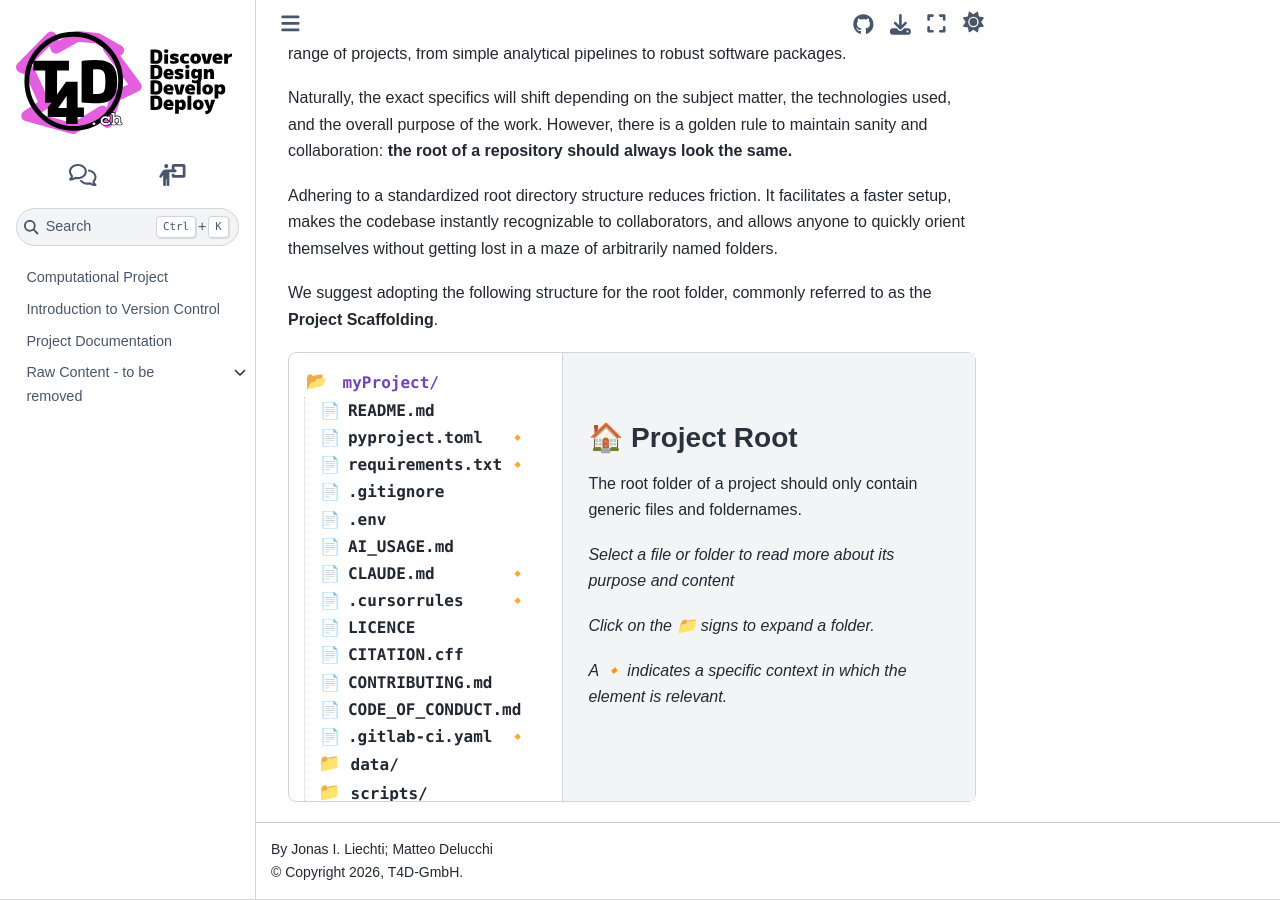
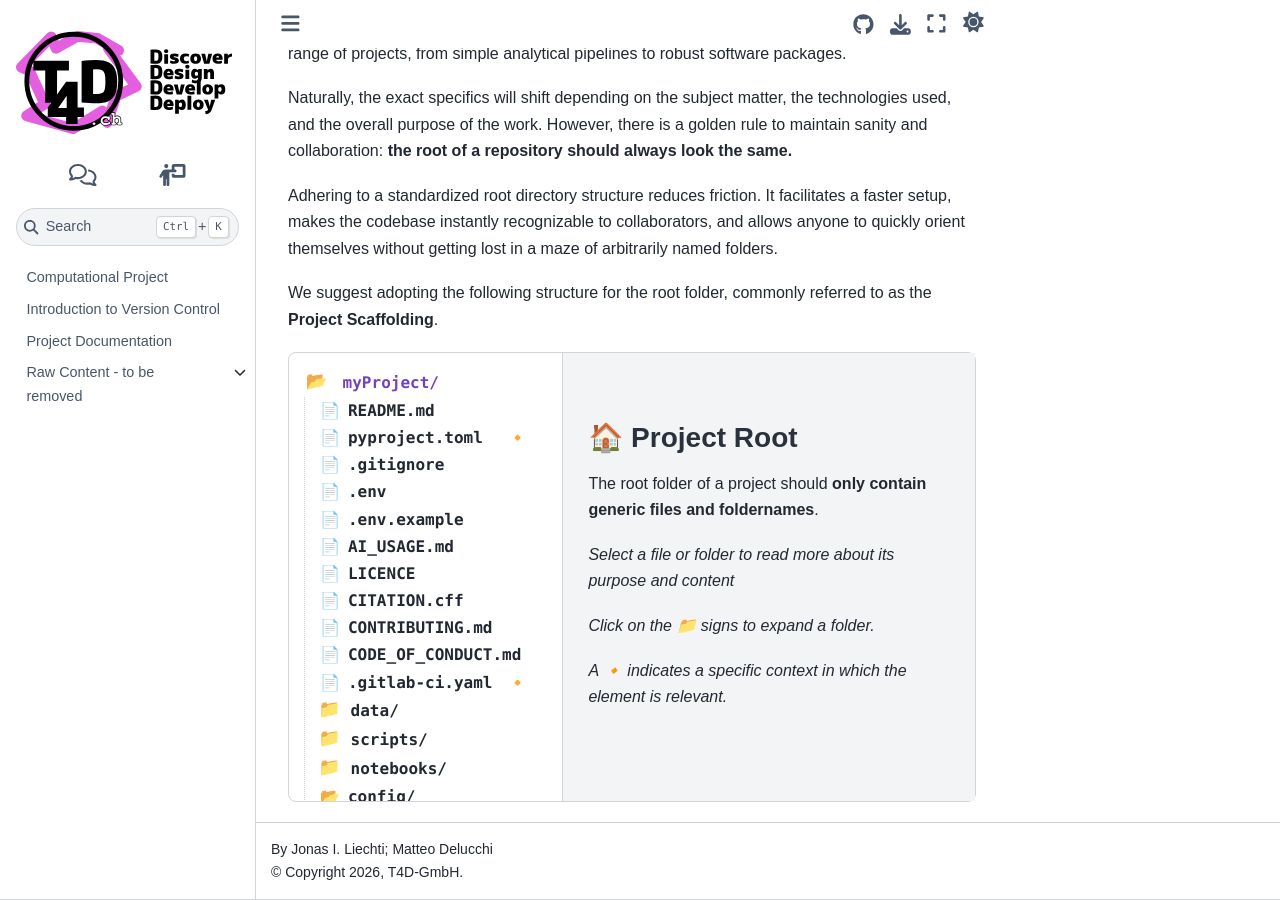
Before and after one commit to t4d-gmbh/researchSoftwareEngineering, a Sphinx documentation site: the page built from source/content/computationalProject/projectScaffolding.md, in a window 1280 px wide and 900 px high, scrolled down 147 px. Built offline with Sphinx 7.4.7 and the Sphinx Book theme 1.1.4, drawn with Linux system fonts in a browser that asks for light colours; some web fonts are replaced; the version number could not be read and is left out.

```diff
--- a/source/content/_static/projectScaffoldingStyle.html
+++ b/source/content/_static/projectScaffoldingStyle.html
@@ -8,7 +8,7 @@
     display: flex;
     border: 1px solid var(--pst-color-border);
     border-radius: 8px;
-    height: 40vh;
+    height: 50vh;
     min-height: 450px;
     margin-bottom: 20px;
     background-color: var(--pst-color-background);
@@ -39,9 +39,9 @@
 #radio-root:checked ~ .scaffold-split #desc-root,
 #radio-readme:checked ~ .scaffold-split #desc-readme,
 #radio-pyproj:checked ~ .scaffold-split #desc-pyproj,
-#radio-reqs:checked ~ .scaffold-split #desc-reqs,
 #radio-git:checked ~ .scaffold-split #desc-git,
 #radio-env:checked ~ .scaffold-split #desc-env,
+#radio-env-example:checked ~ .scaffold-split #desc-env-example,
 #radio-ai:checked ~ .scaffold-split #desc-ai,
 #radio-license:checked ~ .scaffold-split #desc-license,
 #radio-citation:checked ~ .scaffold-split #desc-citation,
@@ -63,21 +63,19 @@
 #radio-mypkg:checked ~ .scaffold-split #desc-mypkg,
 #radio-results:checked ~ .scaffold-split #desc-results,
 #radio-tests:checked ~ .scaffold-split #desc-tests,
+#radio-tests-unit:checked ~ .scaffold-split #desc-tests-unit,
+#radio-tests-integration:checked ~ .scaffold-split #desc-tests-integration,
+#radio-tests-file:checked ~ .scaffold-split #desc-tests-file,
 #radio-examples:checked ~ .scaffold-split #desc-examples,
 #radio-docs:checked ~ .scaffold-split #desc-docs,
 #radio-bench:checked ~ .scaffold-split #desc-bench,
-#radio-github-workflows:checked ~ .scaffold-split #desc-github-workflows,
-#radio-copilot-instructions:checked ~ .scaffold-split #desc-copilot-instructions,
-#radio-github-agents:checked ~ .scaffold-split #desc-github-agents,
-#radio-claude:checked ~ .scaffold-split #desc-claude,
-#radio-cursorrules:checked ~ .scaffold-split #desc-cursorrules {
+#radio-github-workflows:checked ~ .scaffold-split #desc-github-workflows {
     display: block !important;
 }
 
 #radio-root:checked ~ .scaffold-split label[for="radio-root"],
 #radio-readme:checked ~ .scaffold-split label[for="radio-readme"],
 #radio-pyproj:checked ~ .scaffold-split label[for="radio-pyproj"],
-#radio-reqs:checked ~ .scaffold-split label[for="radio-reqs"],
 #radio-git:checked ~ .scaffold-split label[for="radio-git"],
 #radio-env:checked ~ .scaffold-split label[for="radio-env"],
 #radio-ai:checked ~ .scaffold-split label[for="radio-ai"],
@@ -101,14 +99,13 @@
 #radio-mypkg:checked ~ .scaffold-split label[for="radio-mypkg"],
 #radio-results:checked ~ .scaffold-split label[for="radio-results"],
 #radio-tests:checked ~ .scaffold-split label[for="radio-tests"],
+#radio-tests-unit:checked ~ .scaffold-split label[for="radio-tests-unit"],
+#radio-tests-integration:checked ~ .scaffold-split label[for="radio-tests-integration"],
+#radio-tests-file:checked ~ .scaffold-split label[for="radio-tests-file"],
 #radio-examples:checked ~ .scaffold-split label[for="radio-examples"],
 #radio-docs:checked ~ .scaffold-split label[for="radio-docs"],
 #radio-bench:checked ~ .scaffold-split label[for="radio-bench"],
-#radio-github-workflows:checked ~ .scaffold-split label[for="radio-github-workflows"],
-#radio-copilot-instructions:checked ~ .scaffold-split label[for="radio-copilot-instructions"],
-#radio-github-agents:checked ~ .scaffold-split label[for="radio-github-agents"],
-#radio-claude:checked ~ .scaffold-split label[for="radio-claude"],
-#radio-cursorrules:checked ~ .scaffold-split label[for="radio-cursorrules"] {
+#radio-github-workflows:checked ~ .scaffold-split label[for="radio-github-workflows"] {
     color: var(--pst-color-primary) !important;
     background-color: rgba(var(--pst-color-primary-rgb), 0.1);
     padding: 0 5px;
@@ -125,7 +122,7 @@
     text-transform: uppercase;
     letter-spacing: 0.5px;
     color: var(--pst-color-text-muted);
-    margin-bottom: -10px; /* Pulls the h3 title closer to the label */
+    margin-bottom: -10px;
     display: block;
 }
 .project-tree ul {
@@ -170,9 +167,8 @@
     display: inline-block;
     white-space: nowrap;
     flex-shrink: 0;
-    /* Decrease it to bring the folder name closer to the emoji! */
     width: 1rem;
-    margin-right: 1.1rem; /* The explicit gap between the folder emoji and the text */
+    margin-right: 1.1rem;
     padding: 0 0.1rem;
 }
 
@@ -186,17 +182,14 @@
 }
 
 /* --- FILE SPACING --- */
-/* The spacer before the file emoji (aligns the emoji under the folder) */
 .project-tree li:not(:has(details))::before {
     content: "";
     display: inline-block;
     flex-shrink: 0;
-    width: 3px; /* Adjust this to move the file emojis left or right */
+    width: 3px;
 }
 
-/* The gap AFTER the file emoji (separates the emoji from the text) */
 .project-tree li:not(:has(details)) label {
-    /* This adds the missing space between "📄" and ".gitignore" */
     margin-left: 8px !important;
 }
 
--- a/source/content/computationalProject/projectScaffolding.md
+++ b/source/content/computationalProject/projectScaffolding.md
@@ -28,6 +28,7 @@ We suggest adopting the following structure for the root folder, commonly referr
 <input type="radio" name="tree-nav" id="radio-gitlab" class="tree-radio">
 <input type="radio" name="tree-nav" id="radio-github" class="tree-radio">
 <input type="radio" name="tree-nav" id="radio-env" class="tree-radio">
+<input type="radio" name="tree-nav" id="radio-env-example" class="tree-radio">
 <input type="radio" name="tree-nav" id="radio-ai" class="tree-radio">
 <input type="radio" name="tree-nav" id="radio-license" class="tree-radio">
 <input type="radio" name="tree-nav" id="radio-citation" class="tree-radio">
@@ -47,14 +48,13 @@ We suggest adopting the following structure for the root folder, commonly referr
 <input type="radio" name="tree-nav" id="radio-mypkg" class="tree-radio">
 <input type="radio" name="tree-nav" id="radio-results" class="tree-radio">
 <input type="radio" name="tree-nav" id="radio-tests" class="tree-radio">
+<input type="radio" name="tree-nav" id="radio-tests-unit" class="tree-radio">
+<input type="radio" name="tree-nav" id="radio-tests-integration" class="tree-radio">
+<input type="radio" name="tree-nav" id="radio-tests-file" class="tree-radio">
 <input type="radio" name="tree-nav" id="radio-examples" class="tree-radio">
 <input type="radio" name="tree-nav" id="radio-docs" class="tree-radio">
 <input type="radio" name="tree-nav" id="radio-bench" class="tree-radio">
 <input type="radio" name="tree-nav" id="radio-github-workflows" class="tree-radio">
-<input type="radio" name="tree-nav" id="radio-copilot-instructions" class="tree-radio">
-<input type="radio" name="tree-nav" id="radio-github-agents" class="tree-radio">
-<input type="radio" name="tree-nav" id="radio-claude" class="tree-radio">
-<input type="radio" name="tree-nav" id="radio-cursorrules" class="tree-radio">
 
 <div class="scaffold-split">
   <div class="tree-pane project-tree">
@@ -63,13 +63,11 @@ We suggest adopting the following structure for the root folder, commonly referr
       <summary><label for="radio-root">myProject/</label></summary>
       <ul>
         <li>📄 <label for="radio-readme">README.md</label></li>
-        <li>📄 <label for="radio-pyproj">pyproject.toml <span class="context-badge">🔸</span></label></label></li>
-        <li>📄 <label for="radio-reqs">requirements.txt <span class="context-badge">🔸</span></label></label></li>
+        <li>📄 <label for="radio-pyproj">pyproject.toml <span class="context-badge">🔸</span></label></li>
         <li>📄 <label for="radio-git">.gitignore</label></li>
         <li>📄 <label for="radio-env">.env</label></li>
+        <li>📄 <label for="radio-env-example">.env.example</label></li>
         <li>📄 <label for="radio-ai">AI_USAGE.md</label></li>
-        <li>📄 <label for="radio-claude">CLAUDE.md <span class="context-badge">🔸</span></label></li>
-        <li>📄 <label for="radio-cursorrules">.cursorrules <span class="context-badge">🔸</span></label></li>
         <li>📄 <label for="radio-license">LICENCE</label></li>
         <li>📄 <label for="radio-citation">CITATION.cff</label></li>
         <li>📄 <label for="radio-contrib">CONTRIBUTING.md</label></li>
@@ -115,8 +113,11 @@ We suggest adopting the following structure for the root folder, commonly referr
         <li>
           <details>
             <summary><label for="radio-tests">tests/</label></summary>
-            <ul><li>📂 unit/</li>
-            <li>📂 integration/</li></ul>
+            <ul>
+                <li>📂 <label for="radio-tests-unit">unit/</label></li>
+                <li>📂 <label for="radio-tests-integration">integration/</label></li>
+                <li>📄 <label for="radio-tests-file">test_mypkg.py</label></li>
+            </ul>
           </details>
         </li>
         <li>📂 <label for="radio-examples">examples/</label></li>
@@ -127,8 +128,6 @@ We suggest adopting the following structure for the root folder, commonly referr
             <summary><label for="radio-github">.github/ <span class="context-badge">🔸</span></label></summary>
             <ul>
                 <li>📂 <label for="radio-github-workflows">workflows/</label></li>
-                <li>📄 <label for="radio-copilot-instructions">copilot-instructions.md</label></li>
-                <li>📂 <label for="radio-github-agents">agents/</label></li>
             </ul>
           </details>
         </li>
@@ -140,7 +139,7 @@ We suggest adopting the following structure for the root folder, commonly referr
   <div class="desc-pane">
     <div id="desc-root" class="desc-item">
       <h3>🏠 Project Root</h3>
-      <p>The root folder of a project should only contain generic files and foldernames.</p>
+      <p>The root folder of a project should <b>only contain generic files and foldernames</b>.</p>
       {% if page %}
       <p><i>Select a file or folder to read more about its purpose and content</i></p>
       <p><i>Click on the 📁 signs to expand a folder.</i></p>
@@ -149,8 +148,7 @@ We suggest adopting the following structure for the root folder, commonly referr
     </div>
     <div id="desc-readme" class="desc-item">
       <h3>📖 README.md</h3>
-      <p>The front page of a repository<p>
-      <p>It should serve as nexus for all metadata related to a project</p>
+      <p>The front page of a repository.<br>It should serve as <b>nexus for all metadata related to a project</b>.</p>
       {% if page %}
         <p>Especially for bigger projects this also means that the `README.md` might **not** contain all metadata directly, but links and instructions on how to find all metadata.</p>
       {% endif %}
@@ -160,10 +158,20 @@ We suggest adopting the following structure for the root folder, commonly referr
       <h3>📦 pyproject.toml</h3>
       <p>The modern standard for defining build systems, dependencies, and tool settings (like <code>ruff</code>, <code>pytest</code>, or <code>black</code>).</p>
     </div>
-    <div id="desc-reqs" class="desc-item">
-      <span class="context-label">🔸 python</span>
-      <h3>📝 requirements.txt</h3>
-      <p>A simple list of <code>pip</code> dependencies. While <code>pyproject.toml</code> is preferred for packages, this file is still highly useful for pinning exact dependency versions in isolated environments.</p>
+    <div id="desc-env-example" class="desc-item">
+      <h3>📄 .env.example</h3>
+      <p>A safe template for the <code>.env</code> file. Unlike the actual <code>.env</code> file, this template <b>must</b> be committed to version control.</p>
+      {% if page %}
+      <p>It provides empty or safe default values to demonstrate exactly which environment variables a collaborator needs to define on their own system to execute the project successfully.</p>
+      <p>A minimal example of its contents:</p>
+      <pre><code class="language-bash">
+# Define the absolute path to the local data directory
+RAW_DATA_DIR=/absolute/path/to/local/data/
+
+# Provide the API key for external service access
+EXTERNAL_API_KEY=&lt;insert_api_key_here&gt;
+      </code></pre>
+      {% endif %}
     </div>
     <div id="desc-git" class="desc-item">
       <h3>🙈 .gitignore</h3>
@@ -185,10 +193,7 @@ We suggest adopting the following structure for the root folder, commonly referr
     <div id="desc-github" class="desc-item">
       <span class="context-label">🔸 GitHub</span>
       <h3>⚙️ .github/</h3>
-      <p>The hidden configuration directory for GitHub-specific features: CI/CD workflows, AI agent instructions, issue templates, and more.</p>
-      {% if page %}
-      <p>Expand the folder on the left to explore its sub-items. While <code>workflows/</code> for CI/CD is the most common entry, this directory also hosts configuration for coding agents and AI assistants.</p>
-      {% endif %}
+      <p>The hidden configuration directory for GitHub-specific features: CI/CD workflows, issue templates, pull request guidelines, and more.</p>
     </div>
     <div id="desc-github-workflows" class="desc-item">
       <span class="context-label">🔸 GitHub</span>
@@ -198,41 +203,9 @@ We suggest adopting the following structure for the root folder, commonly referr
       <p>Unlike GitLab's single-file approach, GitHub Actions uses one YAML file per workflow inside this directory, making it straightforward to maintain separate pipelines for testing, releasing, and documentation deployment.</p>
       {% endif %}
     </div>
-    <div id="desc-copilot-instructions" class="desc-item">
-      <span class="context-label">🔸 GitHub Copilot</span>
-      <h3>🤖 copilot-instructions.md</h3>
-      <p>A Markdown file that provides project-specific context and guidelines to GitHub Copilot. Its contents are automatically included in every Copilot interaction within the repository.</p>
-      {% if page %}
-      <p>Use this file to describe your project's architecture, preferred coding conventions, key libraries, and any domain-specific terminology. Copilot reads it as a system-level prompt, so the instructions apply across chat, inline completions, and code review.</p>
-      {% endif %}
-    </div>
-    <div id="desc-github-agents" class="desc-item">
-      <span class="context-label">🔸 GitHub Copilot</span>
-      <h3>🤖 agents/</h3>
-      <p>Configuration directory for GitHub Copilot coding agents. Each Markdown file in this folder defines a specialized agent with its own system prompt, tool access, and task scope.</p>
-      {% if page %}
-      <p>Coding agents can autonomously work on issues, open pull requests, and run CI checks. The files here let you tailor agent behavior to your project, for example restricting which files an agent may edit or which commands it may run.</p>
-      {% endif %}
-    </div>
     <div id="desc-ai" class="desc-item">
       <h3>🤖 AI_USAGE.md</h3>
       <p>Transparency document detailing how LLMs were used in the creation of code or documentation.</p>
-    </div>
-    <div id="desc-claude" class="desc-item">
-      <span class="context-label">🔸 Claude Code</span>
-      <h3>🤖 CLAUDE.md</h3>
-      <p>Project-level instructions for Anthropic's Claude Code agent. When Claude Code opens a repository, it reads this file to understand the project's conventions, build commands, and coding standards.</p>
-      {% if page %}
-      <p>This is the Claude equivalent of <code>copilot-instructions.md</code>. Place it at the repository root. You can specify preferred languages, testing commands, architectural patterns, and any rules Claude should follow when generating or modifying code in your project.</p>
-      {% endif %}
-    </div>
-    <div id="desc-cursorrules" class="desc-item">
-      <span class="context-label">🔸 Cursor</span>
-      <h3>🤖 .cursorrules</h3>
-      <p>A plain-text instruction file for the Cursor AI code editor. Cursor reads this file from the repository root and applies its contents as persistent context for all AI interactions within the project.</p>
-      {% if page %}
-      <p>Use it to describe your stack, style preferences, and domain conventions. The format is free-form text. For more structured setups, Cursor also supports a <code>.cursor/rules/</code> directory where each file targets a specific glob pattern of source files.</p>
-      {% endif %}
     </div>
     <div id="desc-license" class="desc-item">
       <h3>⚖️ LICENSE</h3>
@@ -322,7 +295,20 @@ doi: <the-doi>
     </div>
     <div id="desc-tests" class="desc-item">
       <h3>🧪 Testing Suite</h3>
-      <p>Ensures code reliability via unit tests (individual functions) and integration tests (full workflows).</p>
+      <p>Ensures code reliability via automated testing. A well-structured test suite separates individual component tests from full workflow tests.</p>
+    </div>
+    <div id="desc-tests-unit" class="desc-item">
+      <h3>📁 unit/</h3>
+      <p>Directory for unit tests. These tests are designed to verify that individual functions, classes, or methods operate correctly in strict isolation.</p>
+    </div>
+    <div id="desc-tests-integration" class="desc-item">
+      <h3>📁 integration/</h3>
+      <p>Directory for integration tests. These tests verify that multiple modules, databases, or external services function together properly as a unified system.</p>
+    </div>
+    <div id="desc-tests-file" class="desc-item">
+      <span class="context-label">🔸 python</span>
+      <h3>📄 test_mypkg.py</h3>
+      <p>A standard Python test file (often utilizing <code>pytest</code>). This file contains specific test cases and assertions designed to validate the functionality of the associated <code>mypkg</code> module.</p>
     </div>
     <div id="desc-examples" class="desc-item">
       <h3>💡 Examples</h3>
```
Also changed, not shown: other parts of source/content/computationalProject/projectScaffolding.md (+1 -1 lines), source/content/computationalProject/projectTemplate.md (+7 -1 lines).
